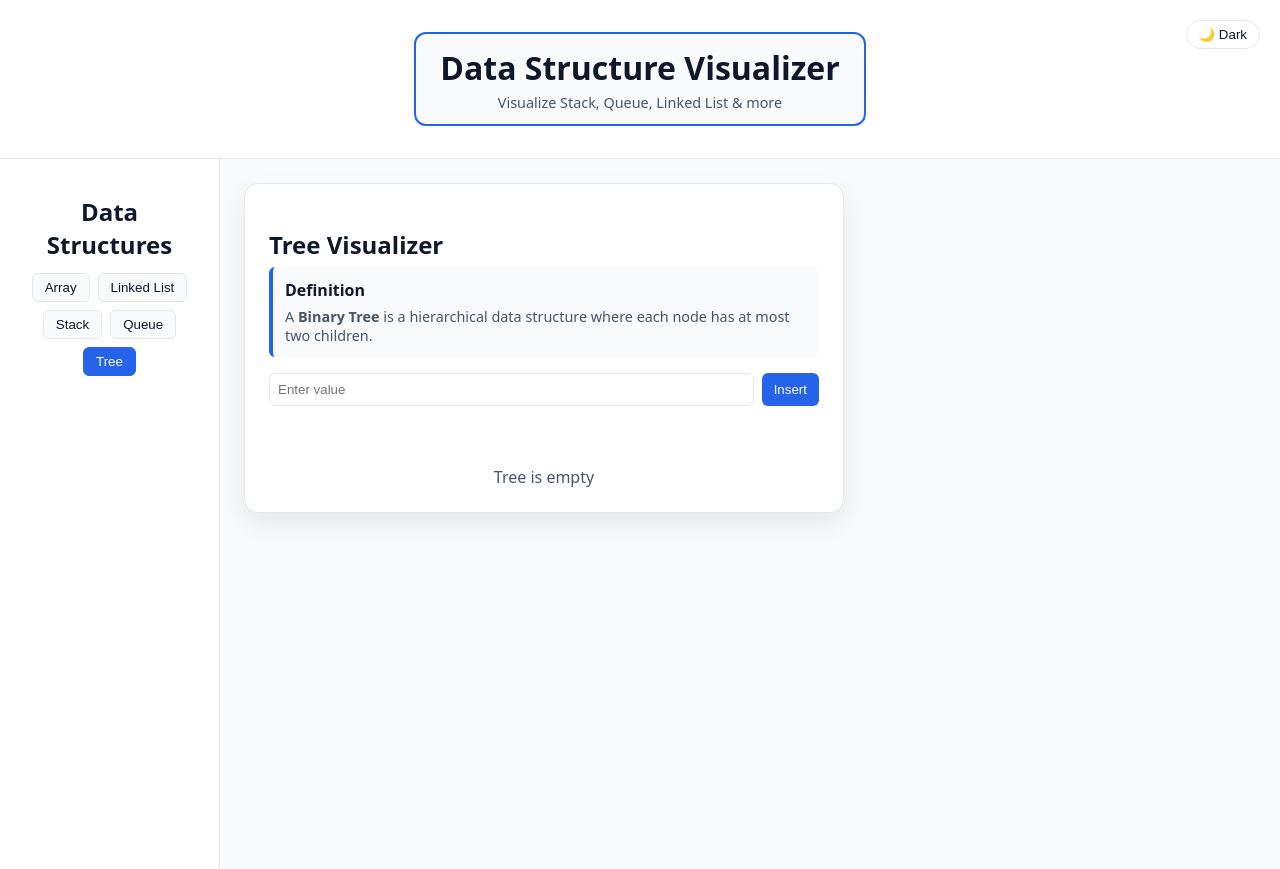
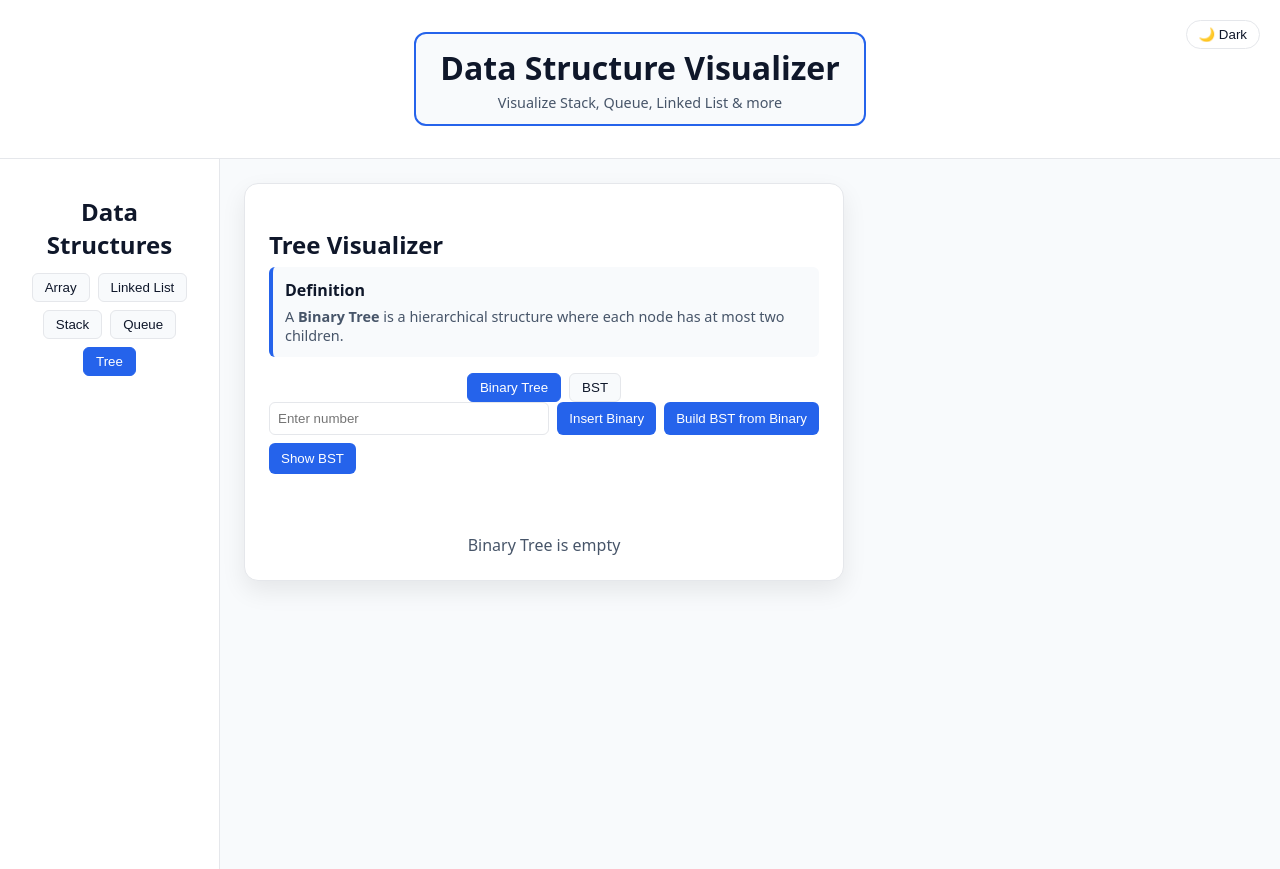
Before and after one commit to AshishKr-04/data-structure-visualizer, a React (Vite) app: page / in a window 1280 px wide. Both pictures are taken after a click on the button "Tree". Built offline with nearby package versions, Linux system fonts and the light colour scheme.

Commit message:
Added Binary tree and BST Visualization

```diff
--- a/src/components/TreeVisualizer.jsx
+++ b/src/components/TreeVisualizer.jsx
@@ -1,33 +1,33 @@
 import { useState } from "react";
 
 function TreeVisualizer() {
-  const [root, setRoot] = useState(null);
+  const [treeMode, setTreeMode] = useState("binary"); // binary | bst
+  const [root, setRoot] = useState(null); // Binary Tree
+  const [bstFromBinary, setBstFromBinary] = useState(null); // BST built from Binary
+  const [bstDirect, setBstDirect] = useState(null); // Standalone BST
   const [input, setInput] = useState("");
   const [message, setMessage] = useState("");
+  const [showBST, setShowBST] = useState(false);
 
-  /* =========================
-     INSERT (LEVEL ORDER)
-  ========================= */
-  const insertNode = () => {
-    if (input.trim() === "") {
+  /* =========================================
+     BINARY TREE INSERT (LEVEL ORDER)
+  ========================================= */
+  const insertBinary = () => {
+    if (!input.trim()) {
       setMessage("Enter a value");
       return;
     }
 
-    const newNode = {
-      value: input,
-      left: null,
-      right: null,
-    };
+    const value = Number(input);
+    const newNode = { value, left: null, right: null };
 
     if (!root) {
       setRoot(newNode);
-      setMessage(`Inserted ${input} as root`);
       setInput("");
+      setMessage(`Inserted ${value} in Binary Tree`);
       return;
     }
 
-    // BFS insertion
     const queue = [root];
 
     while (queue.length > 0) {
@@ -50,12 +50,82 @@ function TreeVisualizer() {
 
     setRoot({ ...root });
     setInput("");
-    setMessage(`Inserted ${input}`);
+    setMessage(`Inserted ${value} in Binary Tree`);
   };
 
-  /* =========================
-     RENDER TREE (RECURSIVE)
-  ========================= */
+  /* =========================================
+     BST INSERT (Standalone Mode)
+  ========================================= */
+  const insertBST = () => {
+    if (!input.trim()) {
+      setMessage("Enter a value");
+      return;
+    }
+
+    const value = Number(input);
+
+    const insertNode = (node, value) => {
+      if (!node) return { value, left: null, right: null };
+
+      if (value < node.value) {
+        node.left = insertNode(node.left, value);
+      } else if (value > node.value) {
+        node.right = insertNode(node.right, value);
+      }
+
+      return node;
+    };
+
+    setBstDirect((prev) => insertNode(prev, value));
+    setInput("");
+    setMessage(`Inserted ${value} in BST`);
+  };
+
+  /* =========================================
+     BUILD BST FROM BINARY TREE
+  ========================================= */
+  const buildBSTFromBinary = () => {
+    if (!root) {
+      setMessage("Binary Tree is empty");
+      return;
+    }
+
+    const values = [];
+
+    const collectValues = (node) => {
+      if (!node) return;
+      values.push(node.value);
+      collectValues(node.left);
+      collectValues(node.right);
+    };
+
+    collectValues(root);
+
+    let newBST = null;
+
+    const insertNode = (node, value) => {
+      if (!node) return { value, left: null, right: null };
+
+      if (value < node.value) {
+        node.left = insertNode(node.left, value);
+      } else if (value > node.value) {
+        node.right = insertNode(node.right, value);
+      }
+
+      return node;
+    };
+
+    values.forEach((val) => {
+      newBST = insertNode(newBST, val);
+    });
+
+    setBstFromBinary(newBST);
+    setMessage("BST built from Binary Tree");
+  };
+
+  /* =========================================
+     TREE RENDER (Recursive)
+  ========================================= */
   const renderTree = (node) => {
     if (!node) return null;
 
@@ -75,29 +145,134 @@ function TreeVisualizer() {
     <div className="stack-card">
       <h2>Tree Visualizer</h2>
 
+      {/* =========================
+         Definition
+      ========================= */}
       <div className="stack-definition">
         <h4>Definition</h4>
-        <p>
-          A <strong>Binary Tree</strong> is a hierarchical data structure where
-          each node has at most two children.
-        </p>
+
+        {treeMode === "binary" ? (
+          <p>
+            A <strong>Binary Tree</strong> is a hierarchical structure where
+            each node has at most two children.
+          </p>
+        ) : (
+          <p>
+            A <strong>Binary Search Tree (BST)</strong> maintains:
+            <br />
+            Left subtree values &lt; Root &lt; Right subtree values.
+          </p>
+        )}
       </div>
 
-      {/* Controls */}
+      {/* =========================
+         MODE SWITCH
+      ========================= */}
+      <div className="ds-buttons">
+        <button
+          className={treeMode === "binary" ? "active" : ""}
+          onClick={() => {
+            setTreeMode("binary");
+            setMessage("");
+          }}
+        >
+          Binary Tree
+        </button>
+
+        <button
+          className={treeMode === "bst" ? "active" : ""}
+          onClick={() => {
+            setTreeMode("bst");
+            setShowBST(false);
+            setMessage("");
+          }}
+        >
+          BST
+        </button>
+      </div>
+
+      {/* =========================
+         CONTROLS
+      ========================= */}
       <div className="stack-controls">
         <input
           type="text"
-          placeholder="Enter value"
+          placeholder="Enter number"
           value={input}
           onChange={(e) => setInput(e.target.value)}
         />
-        <button onClick={insertNode}>Insert</button>
+
+        {treeMode === "binary" && (
+          <>
+            <button onClick={insertBinary}>Insert Binary</button>
+            <button onClick={buildBSTFromBinary}>
+              Build BST from Binary
+            </button>
+
+            {!showBST ? (
+              <button onClick={() => setShowBST(true)}>
+                Show BST
+              </button>
+            ) : (
+              <button onClick={() => setShowBST(false)}>
+                Hide BST
+              </button>
+            )}
+          </>
+        )}
+
+        {treeMode === "bst" && (
+          <button onClick={insertBST}>
+            Insert in BST
+          </button>
+        )}
       </div>
 
-      {/* Tree Display */}
-      <div className="tree-container">
-        {root ? renderTree(root) : <div className="empty">Tree is empty</div>}
-      </div>
+      {/* =========================
+         DISPLAY SECTION
+      ========================= */}
+
+      {/* Binary Mode Display */}
+      {treeMode === "binary" && (
+        <>
+          <div className="tree-container">
+            {root ? (
+              renderTree(root)
+            ) : (
+              <div className="empty">Binary Tree is empty</div>
+            )}
+          </div>
+
+          {showBST && (
+            <>
+              <h3 style={{ marginTop: "30px" }}>
+                Binary Search Tree (From Binary)
+              </h3>
+
+              <div className="tree-container">
+                {bstFromBinary ? (
+                  renderTree(bstFromBinary)
+                ) : (
+                  <div className="empty">
+                    Click "Build BST from Binary"
+                  </div>
+                )}
+              </div>
+            </>
+          )}
+        </>
+      )}
+
+      {/* Standalone BST Mode */}
+      {treeMode === "bst" && (
+        <div className="tree-container">
+          {bstDirect ? (
+            renderTree(bstDirect)
+          ) : (
+            <div className="empty">BST is empty</div>
+          )}
+        </div>
+      )}
 
       {message && <div className="message">{message}</div>}
     </div>
--- a/src/styles/global.css
+++ b/src/styles/global.css
@@ -443,7 +443,11 @@ button:disabled {
   opacity: 0.6;
   cursor: not-allowed;
 }
-/* ===== TREE VISUALIZER ===== */
+
+
+/* =========================
+   TREE VISUALIZATION
+========================= */
 
 .tree-container {
   display: flex;
@@ -455,6 +459,7 @@ button:disabled {
   display: flex;
   flex-direction: column;
   align-items: center;
+  position: relative;
 }
 
 .tree-circle {
@@ -466,11 +471,24 @@ button:disabled {
   display: flex;
   align-items: center;
   justify-content: center;
-  font-weight: 600;
+  font-weight: bold;
+  margin: 10px;
 }
 
+/* children wrapper */
 .tree-children {
   display: flex;
+  justify-content: center;
   gap: 40px;
-  margin-top: 20px;
+  position: relative;
 }
+
+/* lines */
+.tree-children::before {
+  content: "";
+  position: absolute;
+  top: -20px;
+  width: 2px;
+  height: 20px;
+  background: var(--accent);
+}
```
